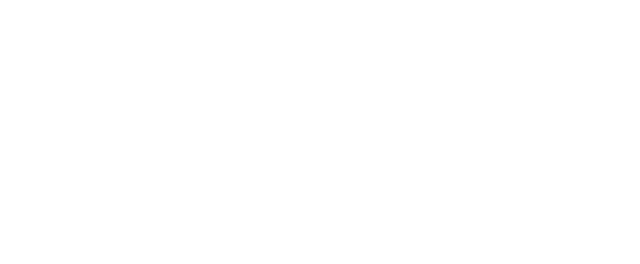
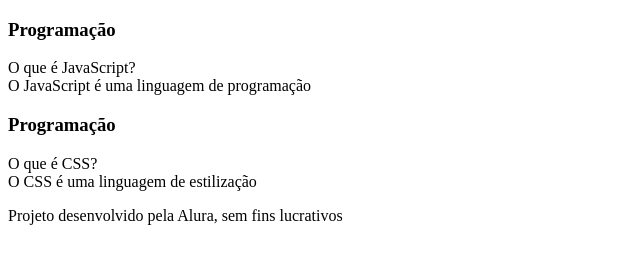
Before and after one commit to quiko321/flash-card, a plain HTML site: page index.html in a window 1280 px wide. Shown: the whole page, without its empty margins (0-640 px from the left). Drawn offline with Linux system fonts and the light colour scheme.

Commit message:
Add files via upload

```diff
--- a/index.html
+++ b/index.html
@@ -2,10 +2,38 @@
 <html lang="pt-br">
 <head>
     <meta charset="UTF-8">
-    <meta http-equiv="X-UA-Compatible" content="IE=edge">
     <meta name="viewport" content="width=device-width, initial-scale=1.0">
-    <title>flashcard</title>
+    <title>Flashcard</title>
 </head>
 <body>
-
+    <main>
+        <section id="container">
+            <article class="cartao">
+                <div class="cartao__conteudo">
+                    <h3>Programação</h3>
+                    <div class="cartao__conteudo__pergunta">
+                        O que é JavaScript?
+                    </div>
+                    <div class="cartao__conteudo__resposta">
+                        O JavaScript é uma linguagem de programação
+                    </div>
+                </div>
+            </article>
+            <article class="cartao">
+                <div class="cartao__conteudo">
+                    <h3>Programação</h3>
+                    <div class="cartao__conteudo__pergunta">
+                        O que é CSS?
+                    </div>
+                    <div class="cartao__conteudo__resposta">
+                        O CSS é uma linguagem de estilização
+                    </div>
+                </div>
+            </article>
+        </section>
+    </main>
+    <footer>
+        <p>Projeto desenvolvido pela Alura, sem fins lucrativos</p>
+    </footer>
 </body>
+</html>
```
